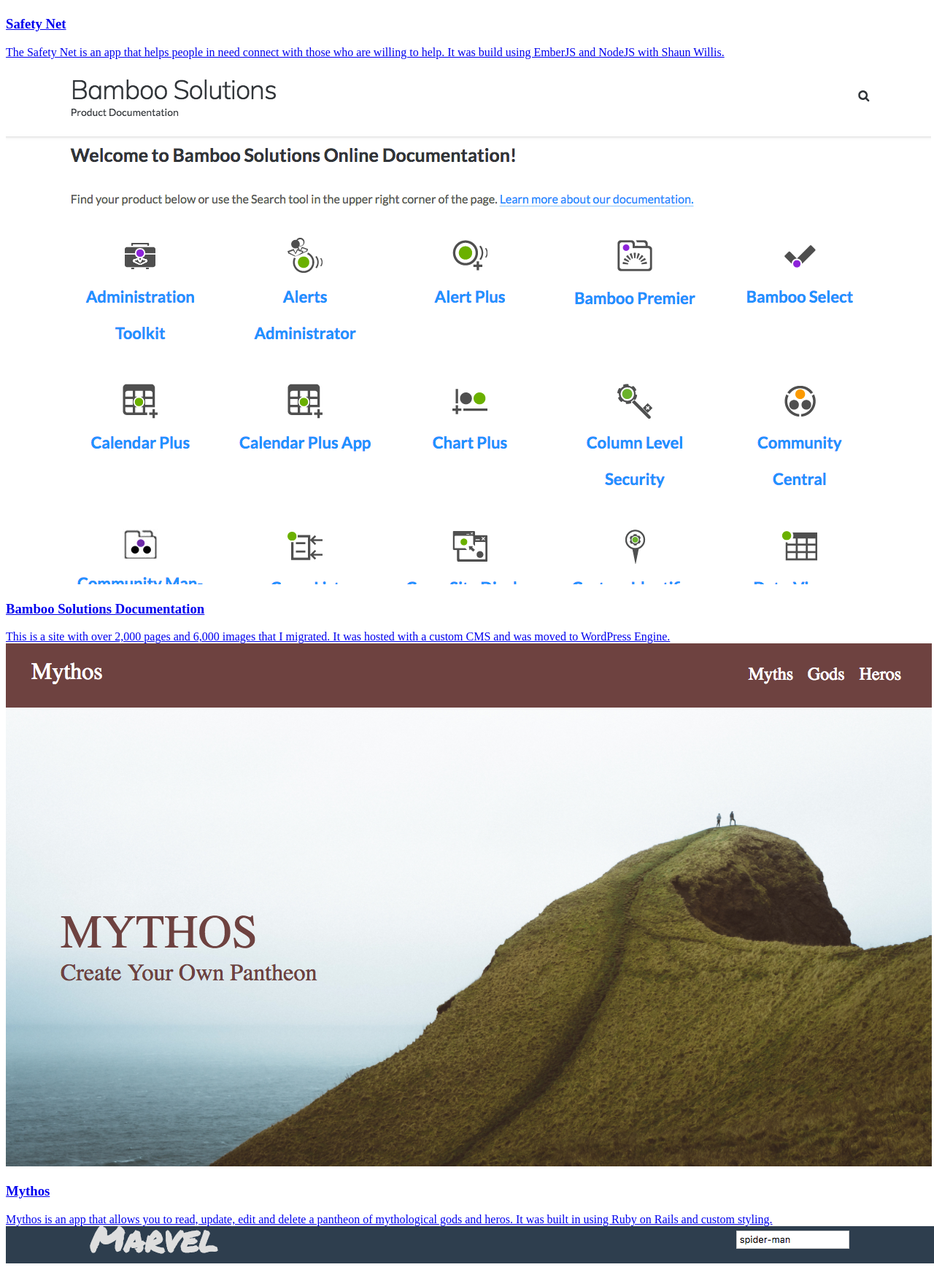
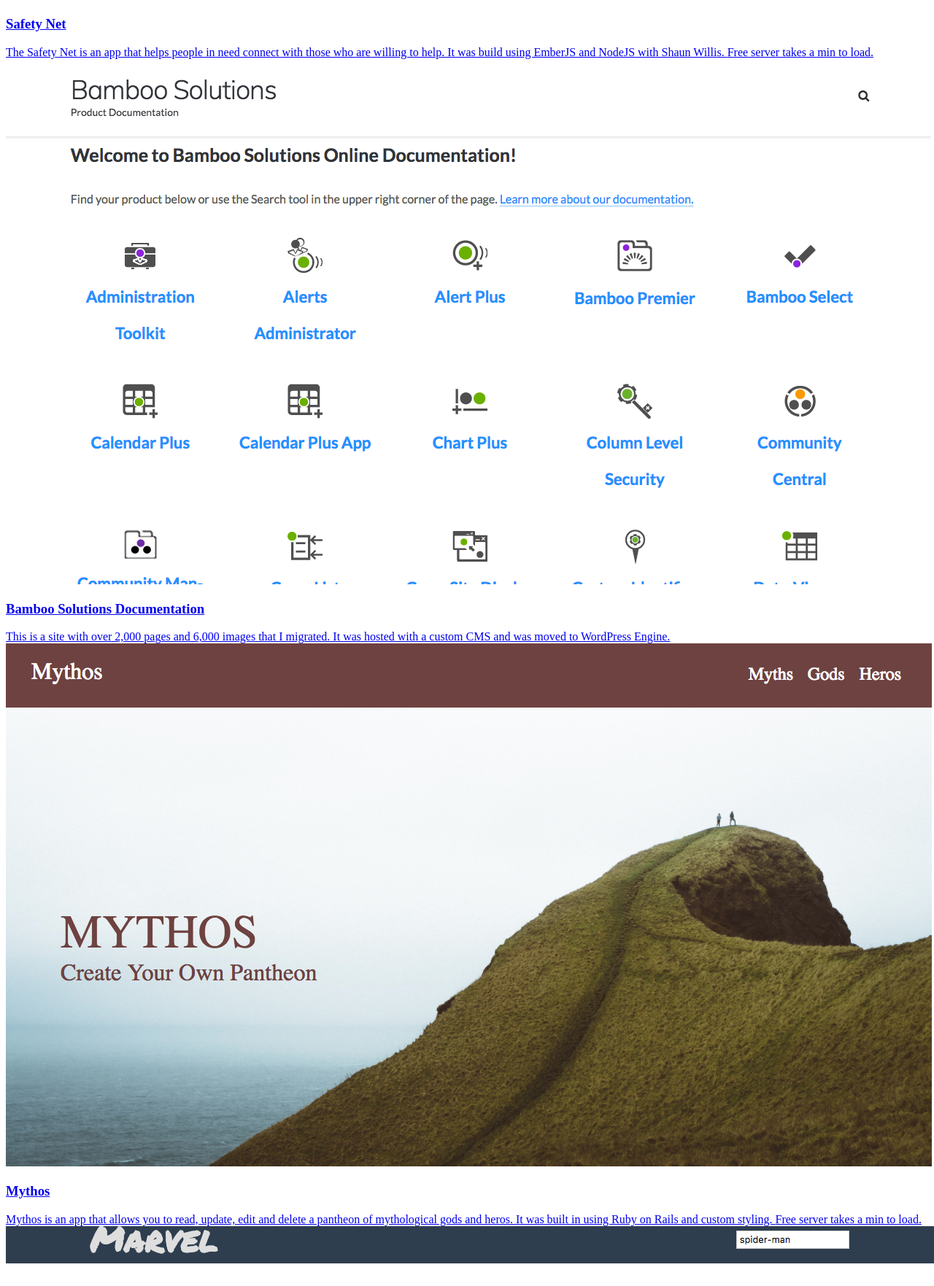
Before and after one commit to derrickbray/portfolio-bare, a website with bundled scripts: page public/index.html in a window 1280 px wide. Shown: the part 843-2606 px from the top of the page at 73% size. Built offline with nearby package versions, Linux system fonts and the light colour scheme; files whose address does not match are found by name.

```diff
--- a/public/index.html
+++ b/public/index.html
@@ -50,7 +50,9 @@
           <img class="grid__item-pic" src="safetynet1.png" alt="">
           <div class="grid__item-content">
             <h3 class="grid__item-content-title">Safety Net</h3>
-            <div class="grid__item-content-body">The Safety Net is an app that helps people in need connect with those who are willing to help. It was build using EmberJS and NodeJS with Shaun Willis.</div>
+            <div class="grid__item-content-body">The Safety Net is an app that helps people in need connect with those who are willing to help. It was build using EmberJS and NodeJS with Shaun Willis.
+              <span class="orange">Free server takes a min to load.</span>
+            </div>
           </div>
         </a>
 
@@ -66,7 +68,9 @@
           <img class="grid__item-pic" src="mythos.png" alt="">
           <div class="grid__item-content">
             <h3 class="grid__item-content-title">Mythos</h3>
-            <div class="grid__item-content-body">Mythos is an app that allows you to read, update, edit and delete a pantheon of mythological gods and heros. It was built in using Ruby on Rails and custom styling.</div>
+            <div class="grid__item-content-body">Mythos is an app that allows you to read, update, edit and delete a pantheon of mythological gods and heros. It was built in using Ruby on Rails and custom styling.
+              <span class="orange">Free server takes a min to load.</span>
+            </div>
           </div>
         </a>
 
@@ -86,27 +90,29 @@
           </div>
         </a>
 
-        <a href="http://hurried-square.surge.sh/" itemscope itemtype="http://schema.org/CreativeWork" class="grid__item">
+        <!-- <a href="http://hurried-square.surge.sh/" itemscope itemtype="http://schema.org/CreativeWork" class="grid__item">
           <img class="grid__item-pic" src="puppy.png" alt="">
           <div class="grid__item-content">
             <h3 class="grid__item-content-title">Puppy Adopter</h3>
-            <div class="grid__item-content-body">The Puppy Adoption site allows visitors to post new dogs and claim others for adoption. It was built using VueJs and styled with Bulma.</div>
+            <div class="grid__item-content-body">The Puppy Adoption site allows visitors to post new dogs and claim others for adoption. It was built using VueJs and styled with Bulma.
+              <span class="orange">Free server takes a min to load.</span>
+            </div>
           </div>
-        </a>
+        </a> -->
 
-        <a href="http://derrickbray-travels.surge.sh/" itemscope itemtype="http://schema.org/CreativeWork" class="grid__item">
+        <!-- <a href="http://derrickbray-travels.surge.sh/" itemscope itemtype="http://schema.org/CreativeWork" class="grid__item">
           <img class="grid__item-pic" src="travels.png" alt="">
           <div class="grid__item-content">
             <h3 class="grid__item-content-title">Travel Picture Site</h3>
             <div class="grid__item-content-body">This is a site that I made to show some of the different places that my family and I have traveled to. Click and hold down on a picture to see an enlarged picture.</div>
           </div>
-        </a>
+        </a> -->
 
         <a href="http://determined-prison.surge.sh/" itemscope itemtype="http://schema.org/CreativeWork" class="grid__item">
           <img class="grid__item-pic" src="menu.png" alt="">
           <div class="grid__item-content">
             <h3 class="grid__item-content-title">Admin Menu Maker</h3>
-            <div class="grid__item-content-body">Menu Maker was made in EmberJs with custom style. In the admin side you can create/read/update/destroy new menu items.</div>
+            <div class="grid__item-content-body">Menu Maker was made in EmberJs with custom style. In the admin side you can create/read/update/destroy new menu items. <span class="orange">Free server takes a min to load.</span></div>
           </div>
         </a>
 
```
